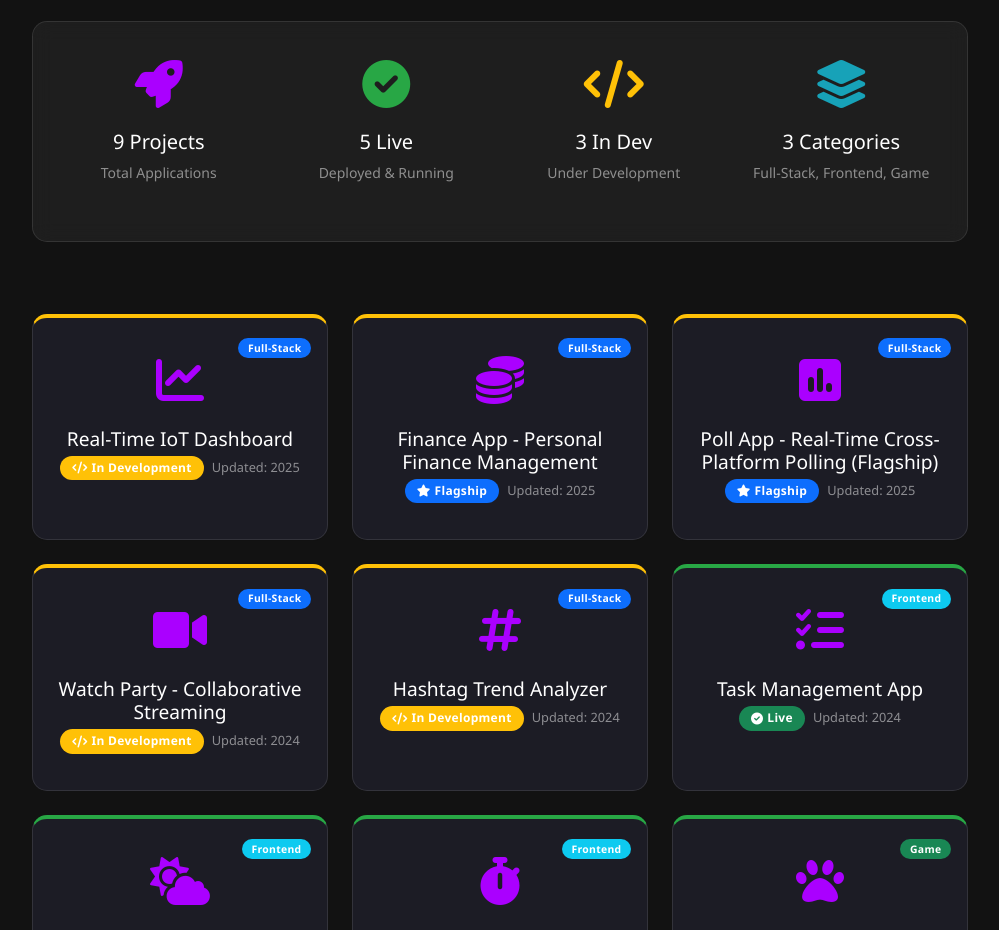
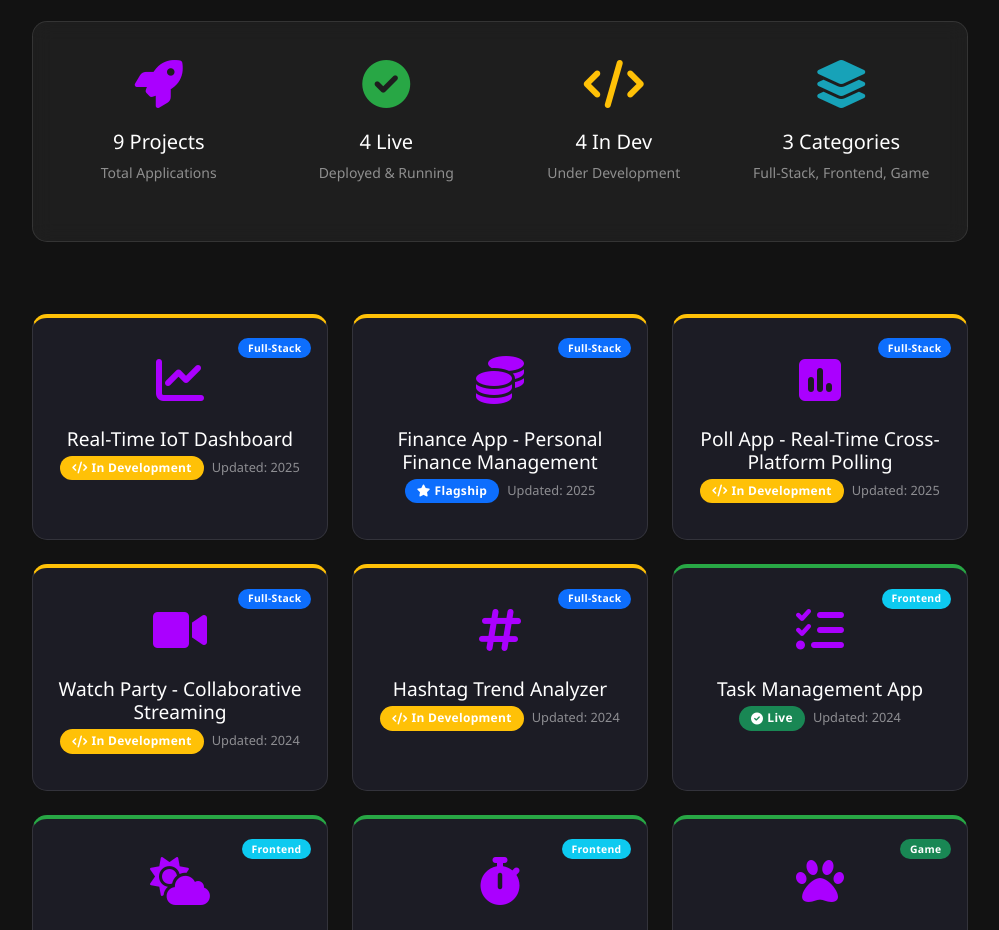
Before and after one commit to AlperDog/portfolio, a React (Create React App) app: page / in a window 1280 px wide. Shown: the part 3180-4110 px from the top of the page, without its empty margins (140-1139 px from the left). Built offline with nearby package versions, Linux system fonts and the light colour scheme.

Commit message:
chore: Update Poll App status to 'In Development' and adjust project stats
- Change Poll App from Flagship to In Development in DeployedProjects and README
- Update project statistics for live and in development counts
- Finance App remains as flagship project

```diff
--- a/src/components/DeployedProjects.tsx
+++ b/src/components/DeployedProjects.tsx
@@ -44,13 +44,13 @@ const DeployedProjects: React.FC = () => {
     },
     {
       id: 0,
-      title: "Poll App - Real-Time Cross-Platform Polling (Flagship)",
-      description: "A cross-platform, real-time polling app built with Flutter and a modern Go backend. Instantly create, join, and visualize live polls with beautiful charts and WebSocket-powered updates. Designed as the centerpiece of my portfolio.",
+      title: "Poll App - Real-Time Cross-Platform Polling",
+      description: "A cross-platform, real-time polling app built with Flutter and a modern Go backend. Instantly create, join, and visualize live polls with beautiful charts and WebSocket-powered updates.",
       technologies: ["Flutter", "Go (Fiber/Echo)", "WebSocket", "JWT", "PostgreSQL", "Redis", "Docker", "Riverpod", "fl_chart"],
       demoLink: "https://github.com/AlperDog/poll_app",
       githubLink: "https://github.com/AlperDog/poll_app",
       image: "fas fa-poll",
-      status: "Flagship",
+      status: "In Development",
       lastUpdated: "2025",
       features: [
         "Real-time Voting",
@@ -207,14 +207,14 @@ const DeployedProjects: React.FC = () => {
                   <div style={{ fontSize: 'clamp(2rem, 6vw, 3rem)', color: '#28a745' }}>
                     <i className="fas fa-check-circle"></i>
                   </div>
-                  <h5 className="text-white mt-2" style={{ fontSize: 'clamp(1rem, 2.5vw, 1.25rem)' }}>5 Live</h5>
+                  <h5 className="text-white mt-2" style={{ fontSize: 'clamp(1rem, 2.5vw, 1.25rem)' }}>4 Live</h5>
                   <p className="text-white-50 small" style={{ fontSize: 'clamp(0.75rem, 2vw, 0.875rem)' }}>Deployed & Running</p>
                 </div>
                 <div className="col-md-3 col-6 mb-3">
                   <div style={{ fontSize: 'clamp(2rem, 6vw, 3rem)', color: '#ffc107' }}>
                     <i className="fas fa-code"></i>
                   </div>
-                  <h5 className="text-white mt-2" style={{ fontSize: 'clamp(1rem, 2.5vw, 1.25rem)' }}>3 In Dev</h5>
+                  <h5 className="text-white mt-2" style={{ fontSize: 'clamp(1rem, 2.5vw, 1.25rem)' }}>4 In Dev</h5>
                   <p className="text-white-50 small" style={{ fontSize: 'clamp(0.75rem, 2vw, 0.875rem)' }}>Under Development</p>
                 </div>
                 <div className="col-md-3 col-6 mb-3">
```
Also changed, not shown: 1 other file (tests, documents, lock files or other folders).
